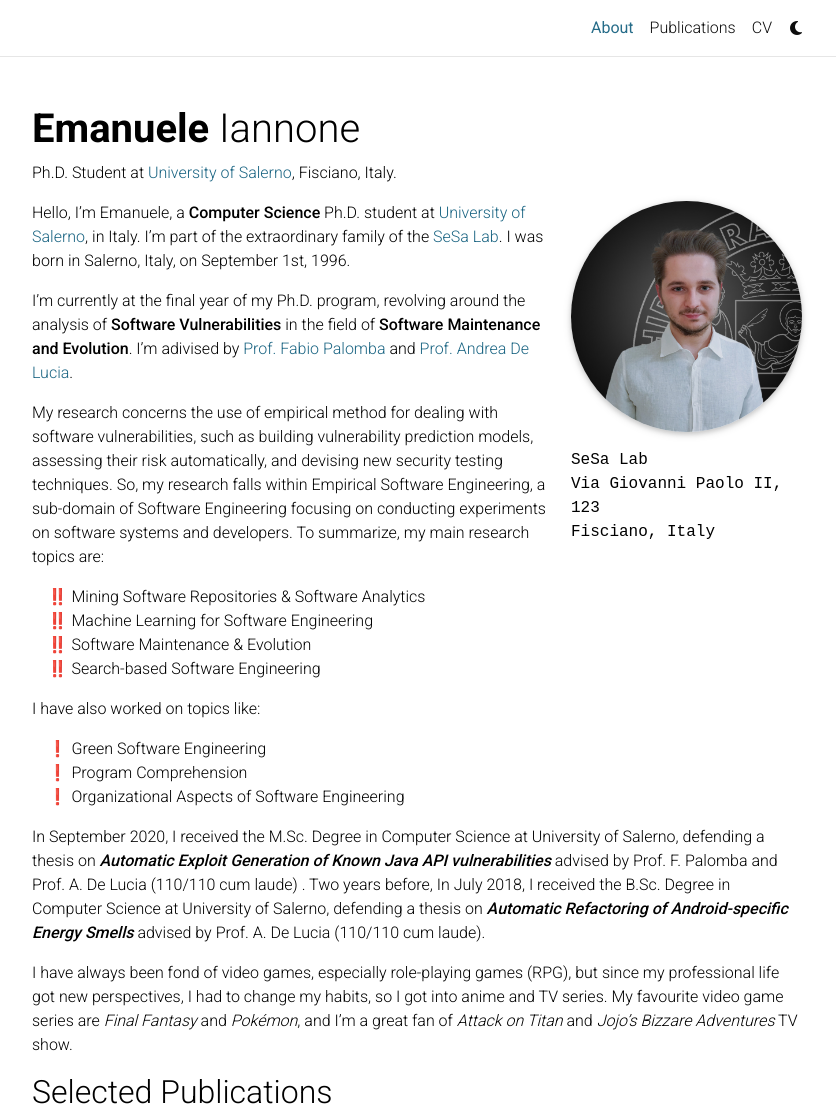
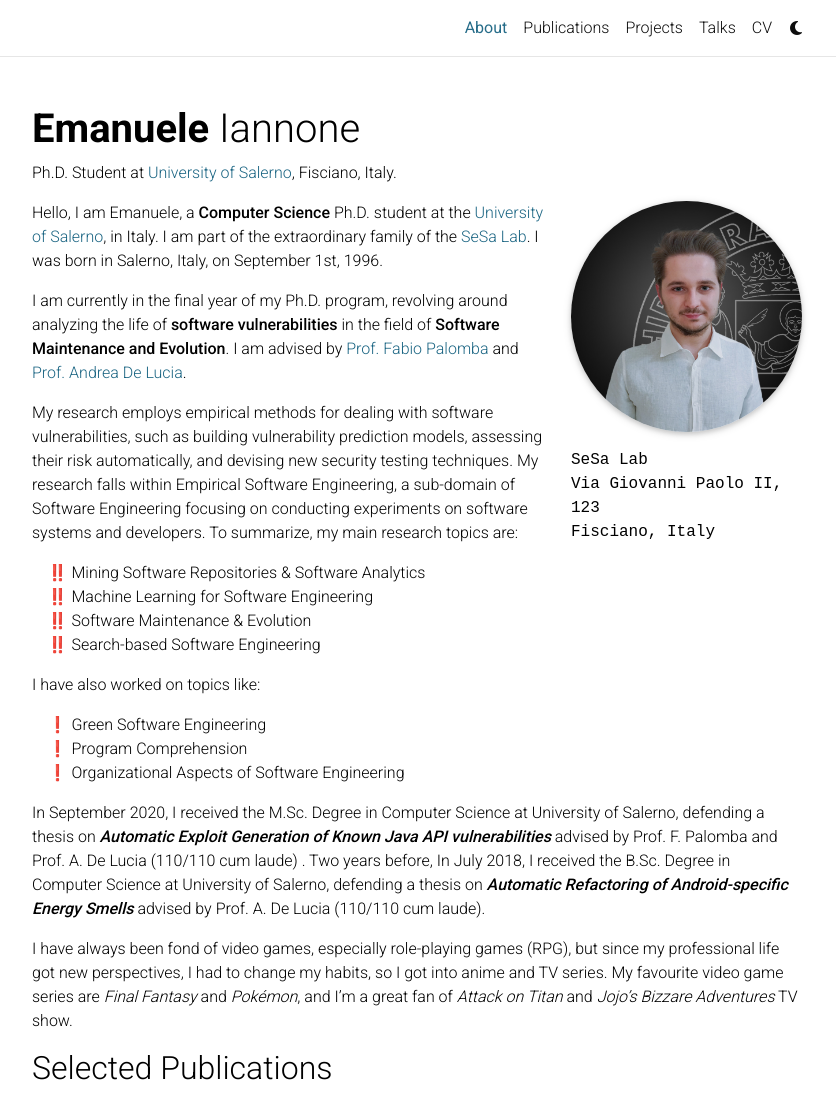
Before and after one commit to emaiannone/emaiannone.github.io, a Jekyll site: the page built from _pages/about.md, in a window 1280 px wide and 1400 px high, cut to the strip 0-1115 px from the top of the window. Shown: the whole strip, without its empty margins (223-1059 px from the left). Built offline with Jekyll 4.4.1, drawn with Linux system fonts in a browser that asks for light colours; full-size pictures stand in for the smaller copies a plugin makes; emoji names are drawn with the system emoji font; comment, search, counter and statistics services are not loaded; a style sheet for code colours, icons or effects is not loaded.

Commit message:
Add talks and fix PDF button

```diff
--- a/_config.yml
+++ b/_config.yml
@@ -170,6 +170,9 @@
   projects:
     output: true
     permalink: /projects/:path/
+  talks:
+    output: true
+    permalink: /talks/:path/
   #news:
   #  defaults:
   #    layout: post
@@ -369,6 +372,8 @@
                                    # navbar on the about page
 enable_project_categories:  true   # enables categorization of projects into
                                    # multiple categories
+enable_talk_categories:  true      # enables categorization of talks into
+                                   # multiple categories
 enable_medium_zoom:         true   # enables image zoom feature (as on medium.com)
 enable_progressbar:         true   # enables a horizontal progress bar linked to the vertical scroll position
 
--- a/_pages/about.md
+++ b/_pages/about.md
@@ -19,11 +19,11 @@
 social: true  # includes social icons at the bottom of the page
 ---
 
-Hello, I'm Emanuele, a **Computer Science** Ph.D. student at [University of Salerno](https://www.unisa.it/), in Italy. I'm part of the extraordinary family of the [SeSa Lab](https://sesalabunisa.github.io). I was born in Salerno, Italy, on September 1st, 1996.
+Hello, I am Emanuele, a **Computer Science** Ph.D. student at the [University of Salerno](https://www.unisa.it/), in Italy. I am part of the extraordinary family of the [SeSa Lab](https://sesalabunisa.github.io). I was born in Salerno, Italy, on September 1st, 1996.
 
-I'm currently at the final year of my Ph.D. program, revolving around the analysis of **Software Vulnerabilities** in the field of **Software Maintenance and Evolution**. I'm adivised by [Prof. Fabio Palomba](https://fpalomba.github.io/) and [Prof. Andrea De Lucia](https://docenti.unisa.it/003241/home).
+I am currently in the final year of my Ph.D. program, revolving around analyzing the life of **software vulnerabilities** in the field of **Software Maintenance and Evolution**. I am advised by [Prof. Fabio Palomba](https://fpalomba.github.io/) and [Prof. Andrea De Lucia](https://docenti.unisa.it/003241/home).
 
-My research concerns the use of empirical method for dealing with software vulnerabilities, such as building vulnerability prediction models, assessing their risk automatically, and devising new security testing techniques. So, my research falls within Empirical Software Engineering, a sub-domain of Software Engineering focusing on conducting experiments on software systems and developers. To summarize, my main research topics are:
+My research employs empirical methods for dealing with software vulnerabilities, such as building vulnerability prediction models, assessing their risk automatically, and devising new security testing techniques. My research falls within Empirical Software Engineering, a sub-domain of Software Engineering focusing on conducting experiments on software systems and developers. To summarize, my main research topics are:
 
 &nbsp;&nbsp;&nbsp;&nbsp;:bangbang: Mining Software Repositories & Software Analytics
 &nbsp;&nbsp;&nbsp;&nbsp;:bangbang: Machine Learning for Software Engineering
--- a/_sass/_base.scss
+++ b/_sass/_base.scss
@@ -92,6 +92,11 @@
 
   .card-title {
     color: var(--global-text-color);
+    text-align: center;
+  }
+
+  .card-body {
+    padding: 0.5rem;
   }
 
   .card-item {
@@ -502,7 +507,7 @@
 
 // Projects
 
-.projects {
+.projects, .talks {
   a {
     text-decoration: none;
 
@@ -793,6 +798,27 @@
       }
     }
   }
+
+  .post-links {
+    a.btn {
+      color: var(--global-text-color);
+      border: 1px solid var(--global-text-color);
+      padding-left: 0.5rem;
+      padding-right: 0.5rem;
+      padding-top: 0.25rem;
+      padding-bottom: 0.25rem;
+      margin-left: 0;
+
+      &:hover {
+        color: var(--global-theme-color);
+        border-color: var(--global-theme-color);
+      }
+    }
+  }
+
+  img {
+    max-width: 100%;
+  }
 }
 
 progress {
```
Also changed, not shown: _includes/talks.html (added, +36 -0 lines), _includes/talks_horizontal.html (added, +40 -0 lines), _layouts/bib.html (+10 -10 lines), _layouts/page.html (+14 -0 lines), _pages/projects.md (+1 -1 lines), _pages/talks.md (added, +58 -0 lines), _talks/1_talk.md (added, +15 -0 lines), 1 other file.
